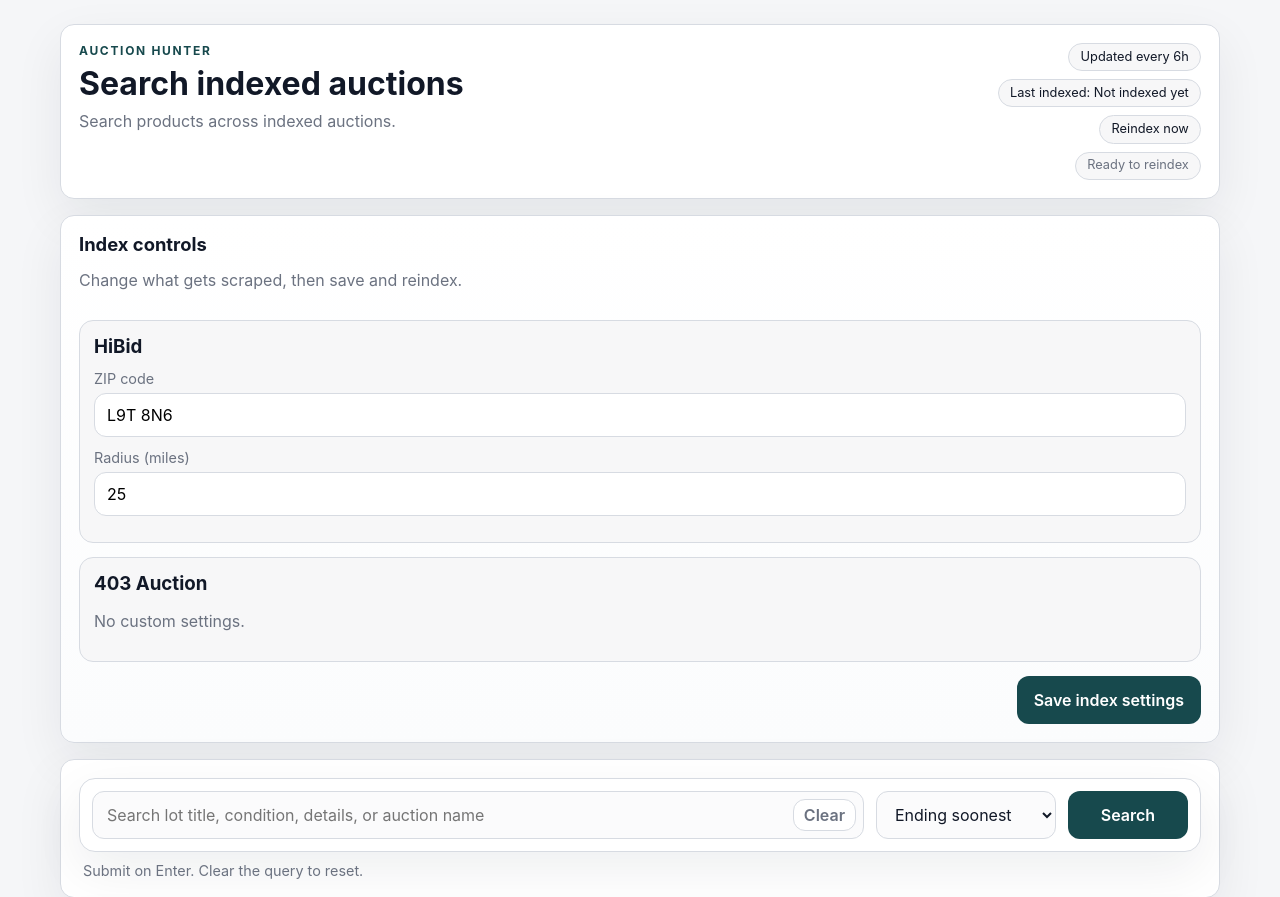
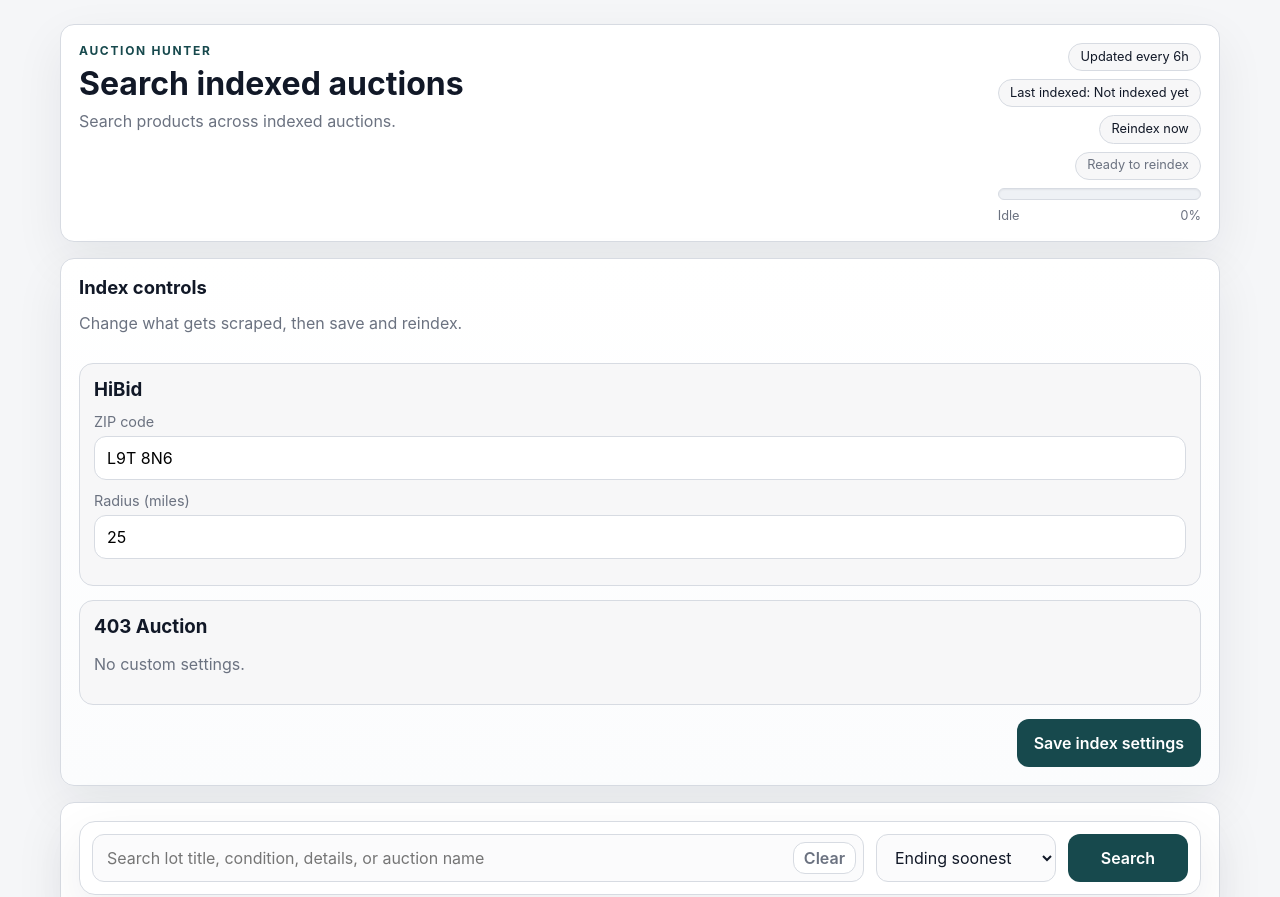
Before and after one commit to alisaleemh/auction-hunter, a Flask app: page / in a window 1280 px wide. Shown: the top 897 px of the page. Run offline with Flask 3, Linux system fonts and the light colour scheme; data that the repository does not hold is empty; some libraries are stand-ins or nearby versions.

Commit message:
Show indexing progress bar

```diff
--- a/static/app.css
+++ b/static/app.css
@@ -135,6 +135,50 @@ select {
   display: grid;
   gap: 8px;
   justify-items: end;
+}
+
+.progress-shell {
+  width: min(360px, 100%);
+  display: grid;
+  gap: 8px;
+  justify-items: end;
+}
+
+.progress-track {
+  width: 100%;
+  height: 12px;
+  border-radius: 999px;
+  border: 1px solid var(--border);
+  background: #eef1f5;
+  overflow: hidden;
+  box-shadow: inset 0 1px 2px rgba(17, 24, 39, 0.06);
+}
+
+.progress-fill {
+  height: 100%;
+  width: 0%;
+  border-radius: inherit;
+  background: linear-gradient(90deg, var(--primary) 0%, var(--accent) 100%);
+  transition: width 180ms ease;
+}
+
+.progress-meta {
+  width: 100%;
+  display: flex;
+  justify-content: space-between;
+  gap: 12px;
+  font-size: 0.8rem;
+  color: var(--muted);
+}
+
+.progress-label {
+  overflow: hidden;
+  text-overflow: ellipsis;
+  white-space: nowrap;
+}
+
+.progress-percent {
+  font-variant-numeric: tabular-nums;
 }
 
 .pill,
--- a/static/app.js
+++ b/static/app.js
@@ -14,6 +14,10 @@ const resultStatus = document.getElementById("result-status");
 const indexStatus = document.getElementById("index-status");
 const reindexButton = document.getElementById("reindex-button");
 const reindexStatus = document.getElementById("reindex-status");
+const progressShell = document.getElementById("index-progress-shell");
+const progressFill = document.getElementById("index-progress-fill");
+const progressLabel = document.getElementById("index-progress-label");
+const progressPercent = document.getElementById("index-progress-percent");
 const configForm = document.getElementById("index-config-form");
 const configStatus = document.getElementById("config-status");
 
@@ -30,6 +34,10 @@ const initialState = {
   lastRunFinishedAt: stateNode?.dataset.lastRunFinishedAt || "",
   lastRunSummary: stateNode?.dataset.lastRunSummary || "",
   lastRunDurationSeconds: Number(stateNode?.dataset.lastRunDurationSeconds || 0),
+  progressTotal: Number(stateNode?.dataset.progressTotal || 0),
+  progressDone: Number(stateNode?.dataset.progressDone || 0),
+  progressPercent: Number(stateNode?.dataset.progressPercent || 0),
+  progressMessage: stateNode?.dataset.progressMessage || "",
   indexing: stateNode?.dataset.indexing === "true",
   currentRunStartedAt: stateNode?.dataset.currentRunStartedAt || "",
   currentRunScope: stateNode?.dataset.currentRunScope || "",
@@ -212,6 +220,27 @@ function updateReindexStatus(payload) {
   reindexButton.disabled = false;
 }
 
+function updateProgress(payload) {
+  if (!progressShell || !progressFill || !progressLabel || !progressPercent) return;
+
+  const indexing = payload?.indexing ?? initialState.indexing;
+  const total = Number(payload?.progress_total ?? initialState.progressTotal ?? 0);
+  const done = Number(payload?.progress_done ?? initialState.progressDone ?? 0);
+  const rawPercent =
+    payload?.progress_percent ??
+    initialState.progressPercent ??
+    (total > 0 ? (done / total) * 100 : 0);
+  const percent = Number.isFinite(Number(rawPercent)) ? Math.max(0, Math.min(100, Number(rawPercent))) : 0;
+  const message = payload?.progress_message || initialState.progressMessage || "";
+  const label = message || (indexing ? "Indexing..." : "Idle");
+
+  progressShell.hidden = !indexing && percent <= 0 && !message;
+  progressFill.style.width = `${percent}%`;
+  progressLabel.textContent = total > 0 ? `${label} (${done}/${total})` : label;
+  progressPercent.textContent = `${percent.toFixed(0)}%`;
+  progressFill.parentElement?.setAttribute("aria-valuenow", String(Math.round(percent)));
+}
+
 function readConfig() {
   const sources = {};
   configForm?.querySelectorAll("[data-source-name]").forEach((card) => {
@@ -258,6 +287,7 @@ function updateTimeLeft() {
   });
   updateIndexStatus();
   updateReindexStatus();
+  updateProgress();
 }
 
 function renderResults(results, query) {
@@ -344,15 +374,18 @@ async function triggerReindex() {
       throw new Error(`Reindex failed (${response.status})`);
     }
     updateReindexStatus(payload);
+    updateProgress(payload);
     if (response.status === 202 || payload?.status === "started") {
       const poll = window.setInterval(async () => {
         try {
           const statusResponse = await fetch("/api/status");
           const statusPayload = await statusResponse.json();
           updateReindexStatus(statusPayload);
+          updateProgress(statusPayload);
           if (!statusPayload.indexing) {
             window.clearInterval(poll);
             updateReindexStatus(statusPayload);
+            updateProgress(statusPayload);
           }
         } catch (error) {
           window.clearInterval(poll);
@@ -372,6 +405,7 @@ function initialize() {
   updateIndexStatus();
   updateTimeLeft();
   updateReindexStatus();
+  updateProgress();
   renderResults(initialState.results || [], initialState.query);
   updateSummary(initialState.query, initialState.total || initialState.results.length || 0);
 
--- a/templates/index.html
+++ b/templates/index.html
@@ -32,6 +32,15 @@
           {% endif %}
           <button type="button" class="pill action-pill" id="reindex-button">Reindex now</button>
           <span class="pill subtle reindex-status" id="reindex-status" aria-live="polite">Checking reindex status...</span>
+          <div class="progress-shell" id="index-progress-shell" aria-live="polite">
+            <div class="progress-track" role="progressbar" aria-label="Index progress" aria-valuemin="0" aria-valuemax="100" aria-valuenow="0">
+              <div class="progress-fill" id="index-progress-fill"></div>
+            </div>
+            <div class="progress-meta">
+              <span class="progress-label" id="index-progress-label">Waiting for progress</span>
+              <span class="progress-percent" id="index-progress-percent">0%</span>
+            </div>
+          </div>
           {% if metadata.indexed_lot_count is not none %}
             <span class="pill subtle">
               Indexed {{ metadata.indexed_lot_count }} lots{% if metadata.indexed_auction_count is not none %} across {{ metadata.indexed_auction_count }} auctions{% endif %}{% if metadata.indexed_source_count is not none %} from {{ metadata.indexed_source_count }} sources{% endif %}
@@ -151,6 +160,10 @@
       data-last-run-finished-at="{{ metadata.last_run_finished_at or '' }}"
       data-last-run-summary="{{ metadata.last_run_summary or '' }}"
       data-last-run-duration-seconds="{{ metadata.last_run_duration_seconds or '' }}"
+      data-progress-total="{{ metadata.progress_total or '' }}"
+      data-progress-done="{{ metadata.progress_done or '' }}"
+      data-progress-percent="{{ metadata.progress_percent or '' }}"
+      data-progress-message="{{ metadata.progress_message or '' }}"
     ></div>
     <script>
       window.__INITIAL_RESULTS__ = {{ results|tojson }};
```
